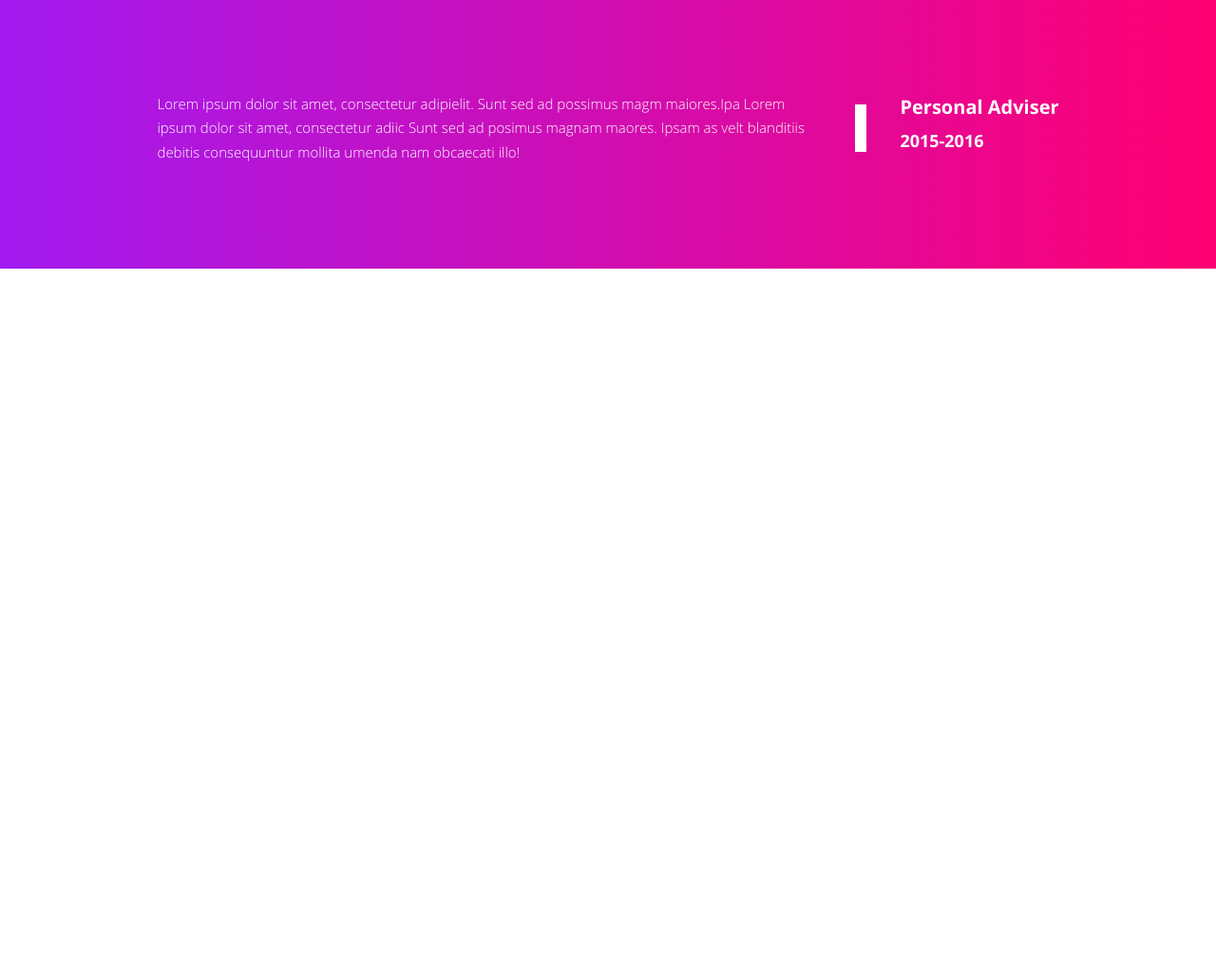
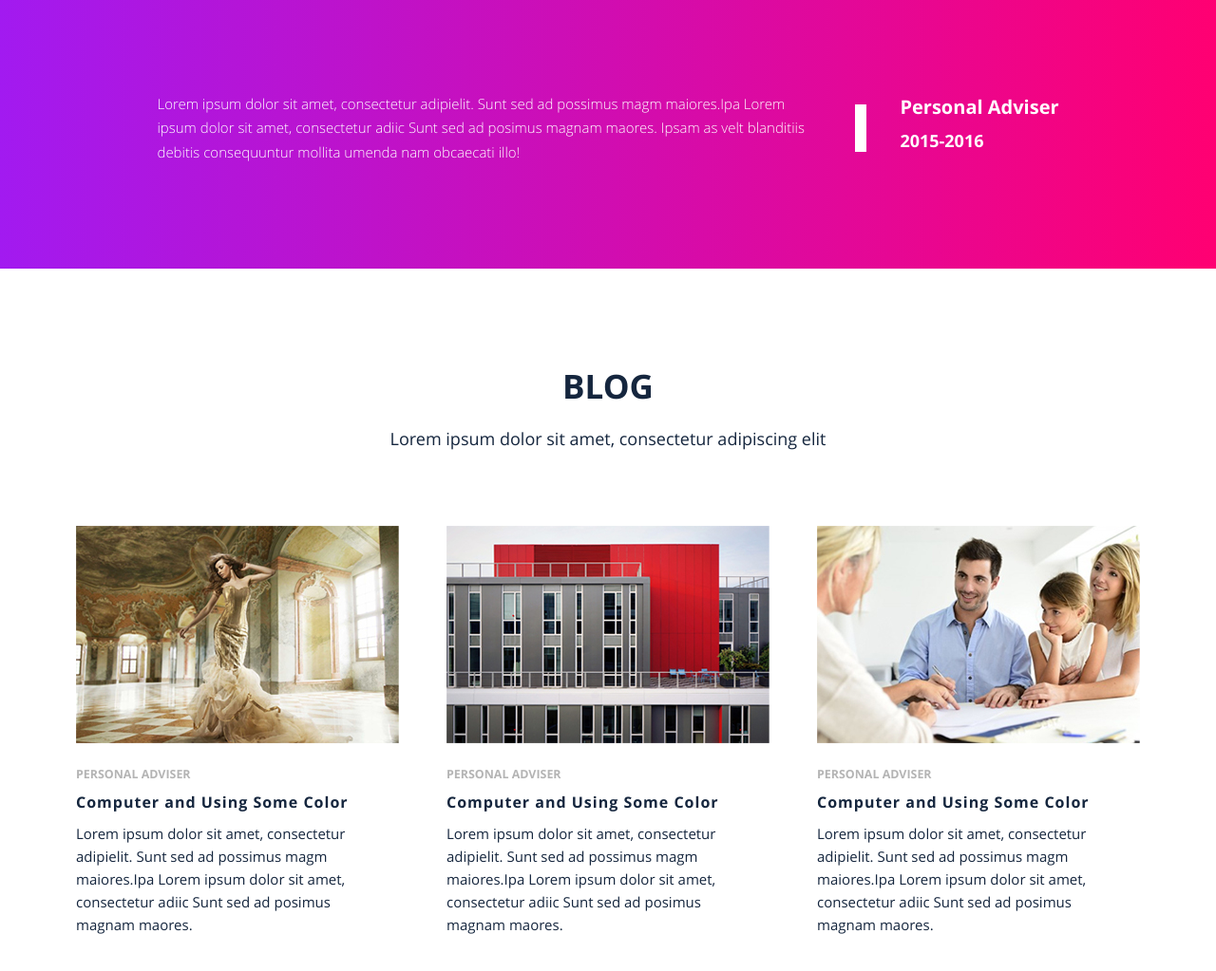
Before and after one commit to Sheka799/Site-portfolio, a plain HTML site: page index.html in a window 1280 px wide. Shown: the part 3946-4969 px from the top of the page at 95% size. Before the commit the page ends 4229 px from the top, so only its background shows below. Drawn offline with Linux system fonts and the light colour scheme.

Commit message:
feature:complete blog

```diff
--- a/index.html
+++ b/index.html
@@ -261,6 +261,33 @@
         </div>
       </div>
     </section>
+    <!-- BLOG -->
+    <section class="section blog">
+      <div class="container">
+        <h2 class="section-title blog-title">BLOG</h2>
+        <p class="section-description blog-description">Lorem ipsum dolor sit amet, consectetur adipiscing elit</p>
+        <div class="blog-blocks">
+          <div class="blog-block">
+            <img src="./img/blog/1.jpg" alt="foto1" class="blog-block__img">
+            <h5 class="blog-block__name">Personal Adviser</h5>
+            <h4 class="blog-block__title">Computer and Using Some Color</h4>
+            <p class="blog-block__description">Lorem ipsum dolor sit amet, consectetur adipielit. Sunt sed ad possimus magm maiores.Ipa Lorem ipsum dolor sit amet, consectetur adiic Sunt sed ad posimus magnam maores. </p>
+          </div>
+          <div class="blog-block">
+            <img src="./img/blog/2.jpg" alt="foto2" class="blog-block__img">
+            <h5 class="blog-block__name">Personal Adviser</h5>
+            <h4 class="blog-block__title">Computer and Using Some Color</h4>
+            <p class="blog-block__description">Lorem ipsum dolor sit amet, consectetur adipielit. Sunt sed ad possimus magm maiores.Ipa Lorem ipsum dolor sit amet, consectetur adiic Sunt sed ad posimus magnam maores. </p>
+          </div>
+          <div class="blog-block">
+            <img src="./img/blog/3.jpg" alt="foto3" class="blog-block__img">
+            <h5 class="blog-block__name">Personal Adviser</h5>
+            <h4 class="blog-block__title">Computer and Using Some Color</h4>
+            <p class="blog-block__description">Lorem ipsum dolor sit amet, consectetur adipielit. Sunt sed ad possimus magm maiores.Ipa Lorem ipsum dolor sit amet, consectetur adiic Sunt sed ad posimus magnam maores. </p>
+          </div>
+        </div>
+      </div>
+    </section>
   </main>
 
   <script src="./js/style.js"></script>
--- /dev/null
+++ b/sass/_sections/_blog.sass
@@ -0,0 +1,42 @@
+.blog
+  &-title
+    margin-bottom: 20px
+  &-description
+    margin-bottom: 80px
+  &-blocks
+    display: flex
+    justify-content: space-around
+    flex-wrap: wrap
+  &-block
+    text-align: left
+    &__name
+      text-transform: uppercase
+      color: #b4b4b4
+      +bold
+      margin-top: 20px
+      margin-bottom: 10px
+    &__title
+      +bold
+      font-size: 16px
+      margin-bottom: 10px
+      letter-spacing: 1px
+    &__description
+      +regular
+      max-width: 330px
+      line-height: 1.6
+
+@media ( max-width: 1200px)
+  .blog
+    &-blocks
+      flex-wrap: wrap
+      justify-content: center
+      margin: 0 auto
+    &-block
+      width: 100%
+      max-width: 330px
+      margin: 0 17px 50px 17px
+
+@media ( max-width: 576px)
+  .blog
+    &-block
+      margin: 0 0 50px 0
--- a/sass/_sections/_experience.sass
+++ b/sass/_sections/_experience.sass
@@ -60,6 +60,7 @@
         display: block
     &-block
       flex-wrap: wrap
+      margin-top: 0
       &__description
         max-width: 600px
         margin-top: 20px
--- a/sass/style.sass
+++ b/sass/style.sass
@@ -7,3 +7,4 @@
 @import './_sections/_services'
 @import './_sections/_testimonials'
 @import './_sections/_experience'
+@import './_sections/_blog'
```
Also changed, not shown: css/style.css, img/blog/1.jpg (added), img/blog/2.jpg (added), img/blog/3.jpg (added), 1 other file.
